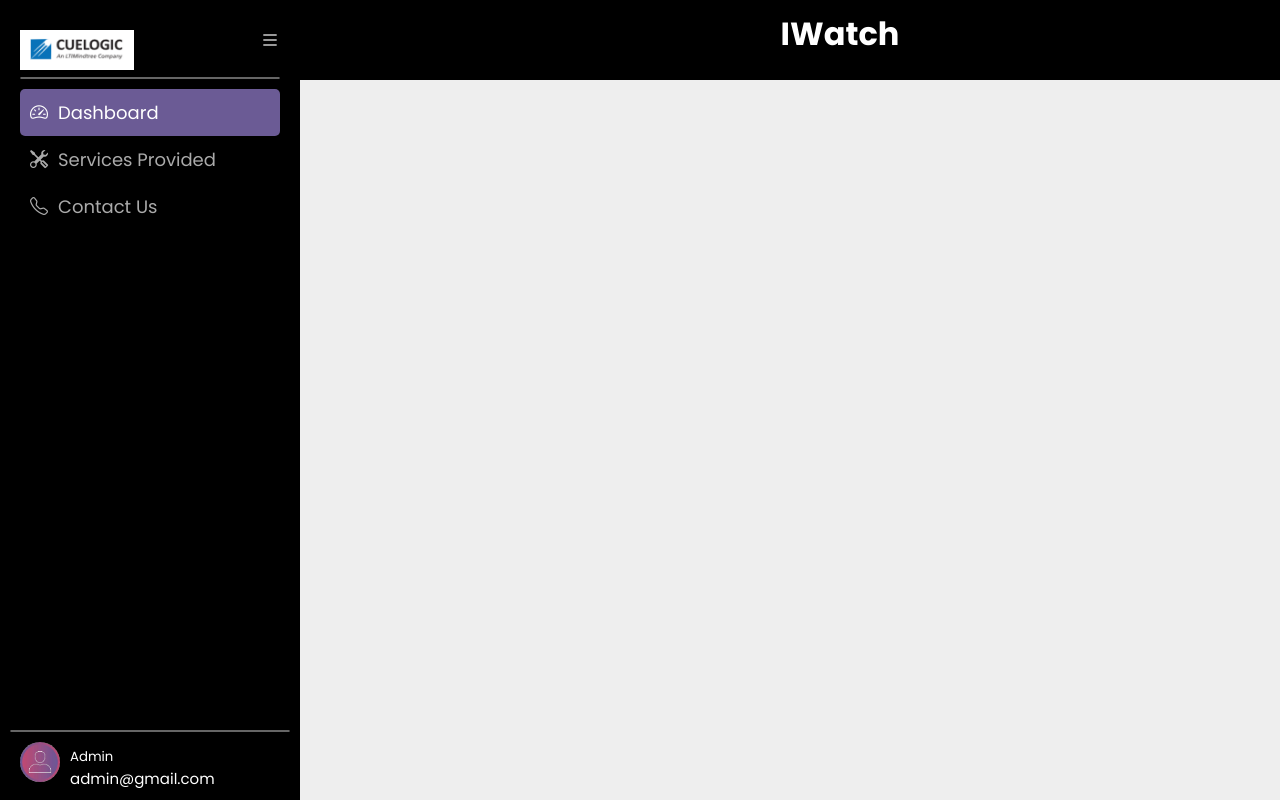
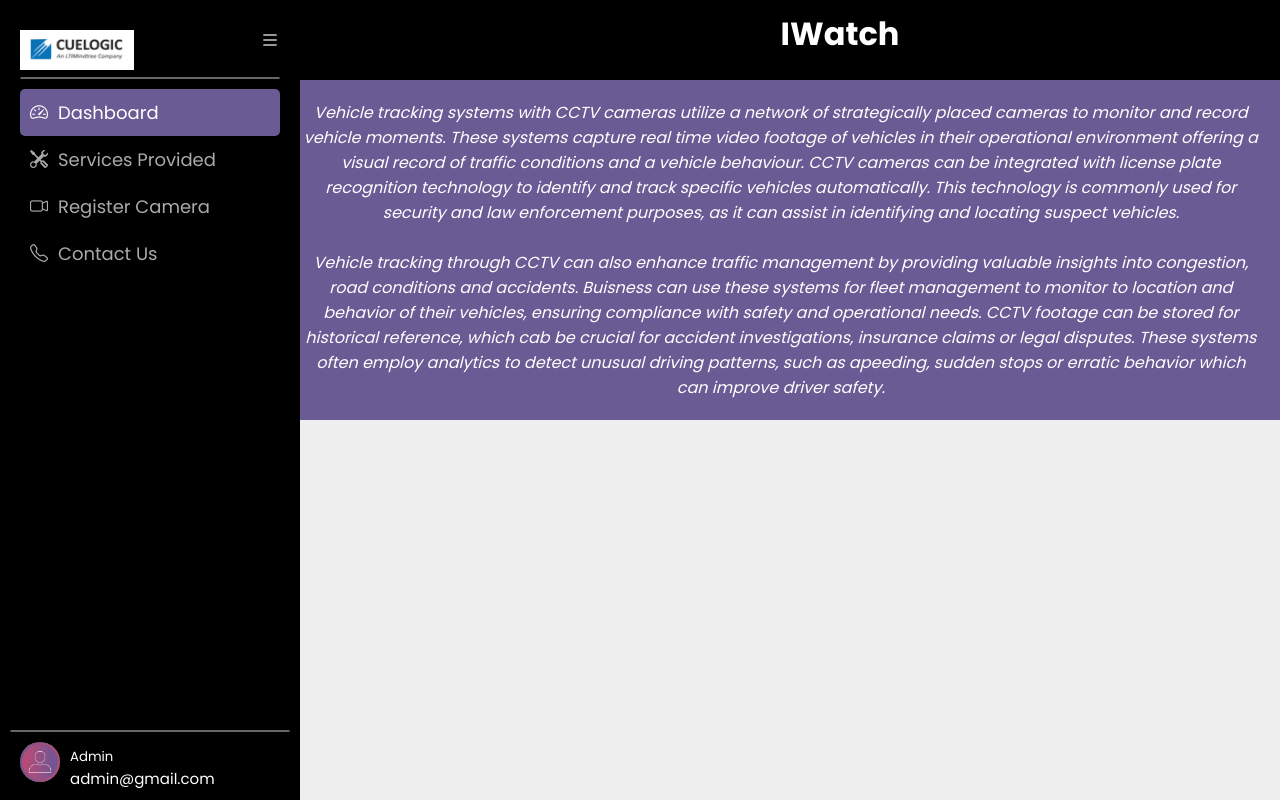
Before and after one commit to sdhanalakshm/tracker, a React (Create React App) app: page /dashboard in a window 1280 px wide. Built offline with nearby package versions, Linux system fonts and the light colour scheme.

Commit message:
dashboard changes

```diff
--- /dev/null
+++ b/src/components/Dashboard/Dashboard.css
@@ -0,0 +1,18 @@
+
+* {
+    padding: 0;
+    margin: 0;
+    box-sizing: border-box;
+    font-family: 'Poppins', sans-serif;
+  }
+
+  .contact-body {
+    margin-right: 0%;
+    background-color: #6b5b95;
+    font-style: italic;
+    color: white;
+  }
+
+  .contact-inactive{
+    margin-left: 22%;
+  }
--- /dev/null
+++ b/src/components/Dashboard/Dashboard.js
@@ -0,0 +1,27 @@
+import React from "react";
+import "./Dashboard.css";
+import Slider from "react-slick";
+
+function Dashboard({inactive}) {
+
+return(
+    <div className={`contact-body ${!inactive ? "contact-inactive" : ""} `}>
+        <div style={{textAlign: "center", padding: "20px"}}>
+        Vehicle tracking systems with CCTV cameras utilize a network of strategically placed cameras to monitor and record vehicle moments.
+        These systems capture real time video footage of vehicles in their operational environment offering a visual record of traffic conditions and a vehicle behaviour.
+        CCTV cameras can be integrated with license plate recognition technology to identify and track specific vehicles automatically.
+        This technology is commonly used for security and law enforcement purposes, as it can assist in identifying and locating suspect vehicles.
+
+        <br/>
+        <br/>
+        Vehicle tracking through CCTV can also enhance traffic management by providing valuable insights into congestion, road conditions and accidents.
+        Buisness can use these systems for fleet management to monitor to location and behavior of their vehicles, ensuring compliance with safety and operational needs.
+        CCTV footage can be stored for historical reference, which cab be crucial for accident investigations, insurance claims or legal disputes.
+        These systems often employ analytics to detect unusual driving patterns, such as apeeding, sudden stops or erratic behavior which can improve driver safety.
+        </div>
+
+      </div>
+);
+}
+
+export default Dashboard;
--- a/src/components/Dashboard/LandingPage.js
+++ b/src/components/Dashboard/LandingPage.js
@@ -5,6 +5,8 @@ import Navbar from '../Navbar';
 import { BrowserRouter as Router, Switch, Route } from 'react-router-dom';
 import Contact from './Contact/Contact';
 import VehicleTracking from './VehicleTracking/VehicleTracking';
+import Dashboard from './Dashboard';
+
 
 function LandingPage() {
   const [inactive, setInactive] = useState(false);
@@ -28,6 +30,8 @@ function LandingPage() {
                 {' '}
                 <VehicleTracking inactive={inactive} />
               </Route>
+
+                            <Route path={'/dashboard'}> <Dashboard inactive={inactive} /></Route>
             </Switch>
           </div>
         </Router>
--- a/src/components/SideMenu.js
+++ b/src/components/SideMenu.js
@@ -5,31 +5,18 @@ import MenuItem from './MenuItem';
 import userIcon from '../assets/user.jpg';
 
 const menuItems = [
-  {
-    name: 'Dashboard',
-    exact: true,
-    to: '/dashboard',
-    iconClassName: 'bi bi-speedometer2',
-  },
-  {
-    name: 'Services Provided',
-    to: false,
-    iconClassName: 'bi bi-tools',
-    subMenus: [
-      {
-        name: 'Vehicle Tracking',
-        to: '/services/vehicle',
-        iconClassName: 'bi bi-truck',
-      },
-      {
-        name: 'Face Recognition',
-        to: '/services/face',
-        iconClassName: 'bi bi-person',
-      },
-    ],
-  },
-  { name: 'Contact Us', to: '/contact', iconClassName: 'bi bi-telephone' },
-];
+    { "name": "Dashboard", exact: true, "to": "/dashboard", iconClassName: "bi bi-speedometer2" },
+    {
+        "name": "Services Provided",
+        to: false,
+        iconClassName: "bi bi-tools",
+        "subMenus": [{ "name": "Vehicle", "to": "/services/vehicle", iconClassName: "bi bi-truck" },
+        { "name": "Face Recognition", "to": "/services/face", iconClassName: "bi bi-person" }
+        ]
+    },
+    { "name": "Register Camera", "to": "/services/register", iconClassName: "bi bi-camera-video" },
+    { "name": "Contact Us", "to": "/contact", iconClassName: "bi bi-telephone" }
+]
 
 const SideMenu = function SideMenu({ onCollapse }) {
   const [inactive, setInactive] = useState(false);
```
Also changed, not shown: src/components/Dashboard/Vehicle.js (added, +19 -0 lines).
